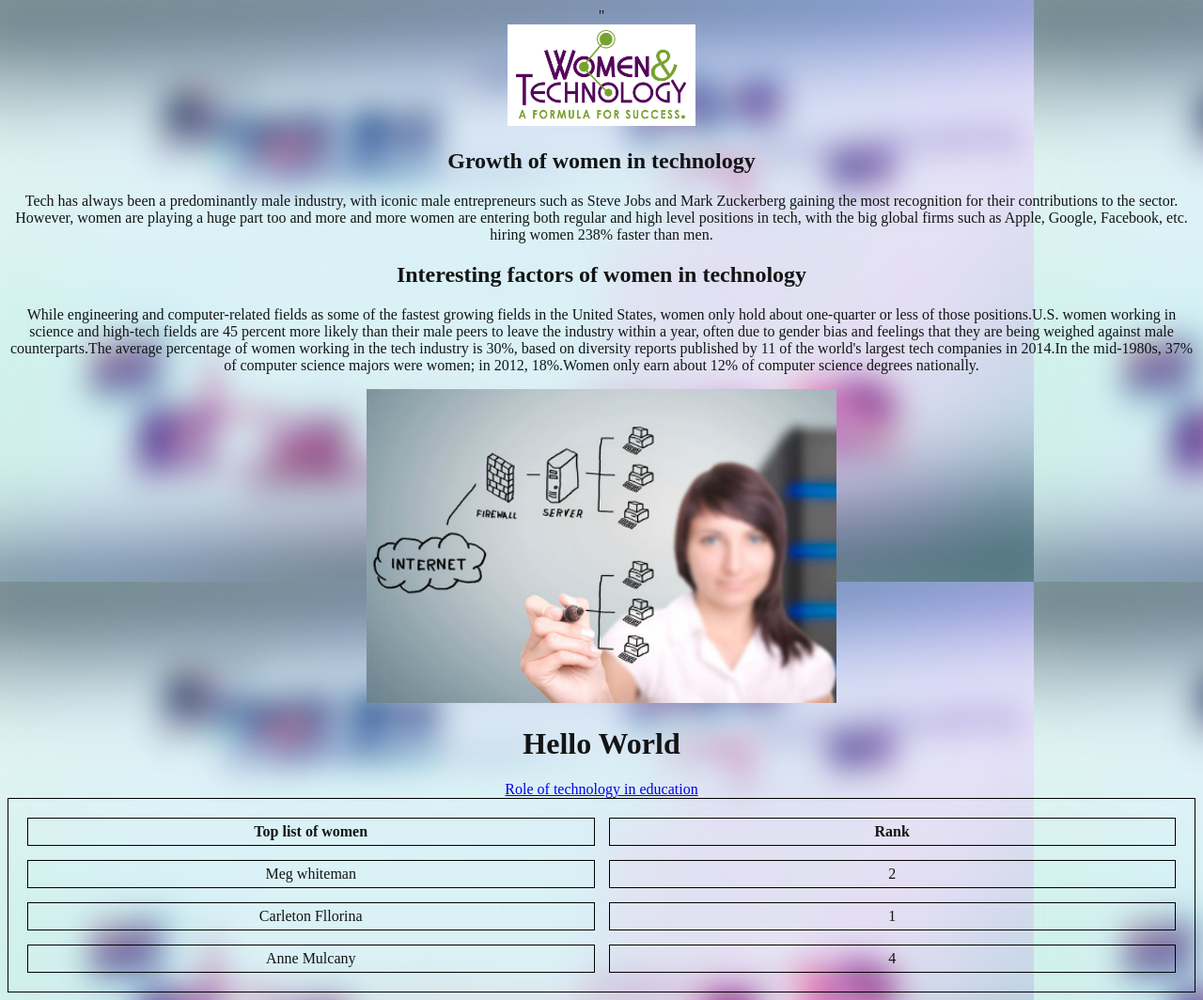
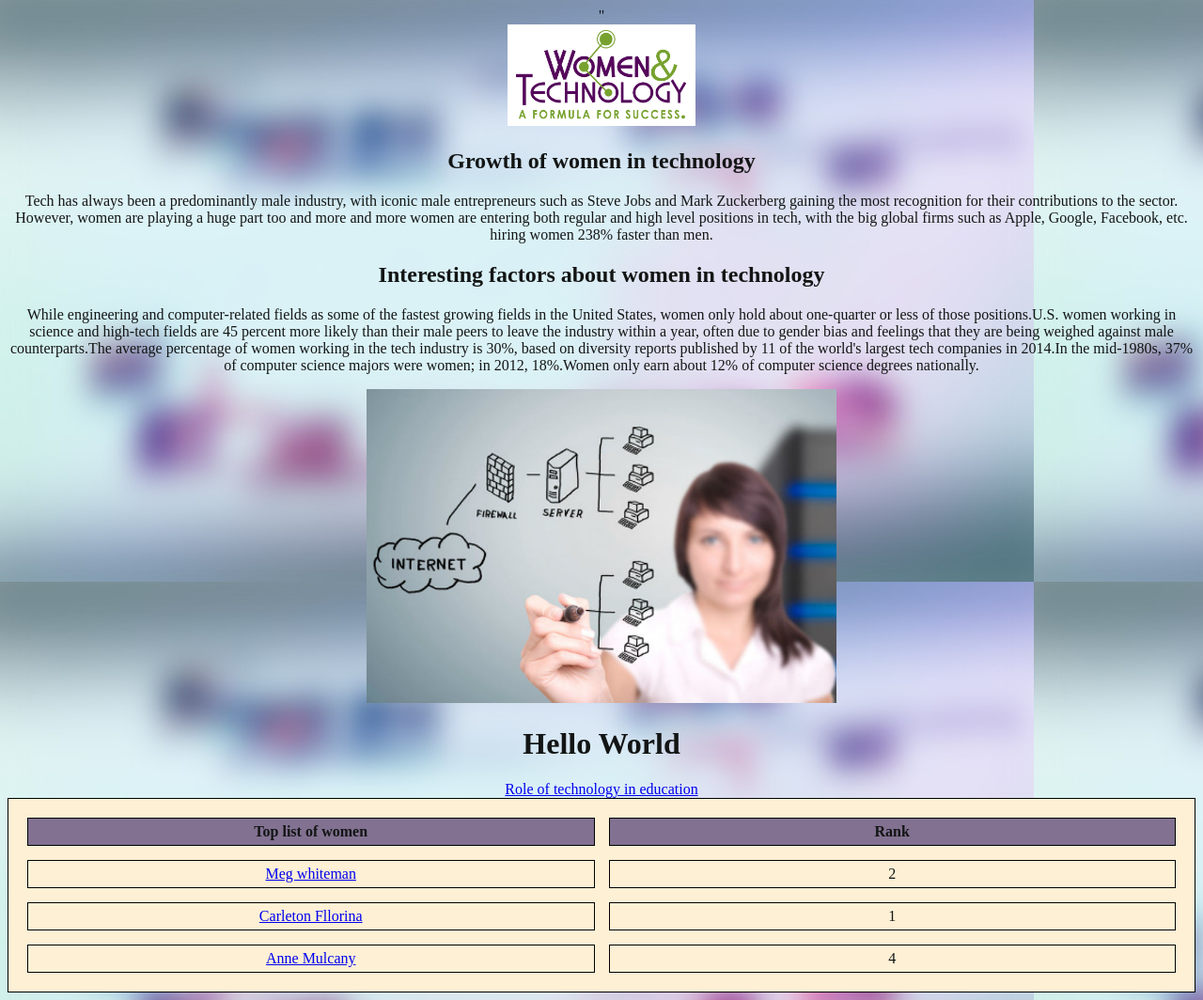
Before and after one commit to manpreetmondair/w1d12017-make-a-page, a plain HTML site: page Index.html in a window 1280 px wide. Shown: the whole page at 94% size. Drawn offline with Linux system fonts and the light colour scheme.

Commit message:
added hyperlinks

```diff
--- a/Index.html
+++ b/Index.html
@@ -2,6 +2,7 @@
 <html>
 <head>
     <style>
+
                      table, th, td {
                      border: 1px solid black;
                      padding: 5px;
@@ -22,7 +23,7 @@ table {
                 </p>
             </section>
         <section>
-               <h1>Interesting factors of women in technology</h1>
+               <h1>Interesting factors about women in technology</h1>
                  <p>While engineering and computer-related fields as some of the fastest growing fields in the United States, women only hold about one-quarter or less of those positions.U.S. women working in science and high-tech fields are 45 percent more likely than their male peers to leave the industry within a year, often due to gender bias and feelings that they are being weighed against male counterparts.The average percentage of women working in the tech industry is 30%, based on diversity reports published by 11 of the world's largest tech companies in 2014.In the mid-1980s, 37% of computer science majors were women; in 2012, 18%.Women only earn about 12% of computer science degrees nationally.
                    </p>
                    </section>
@@ -33,23 +34,23 @@ table {
              Role of technology in education
           </a>
 
-          <table border="1" width="100%">
-              <tr>
+          <table bgcolor="#FDF0D5" border="1" width="100%">
+              <tr bgcolor="#827191">
                   <th width="50%">Top list of women</th>
                   <th width="50%">Rank</th>
             </tr>
                  <tr>
-                     <td>Meg whiteman</td>
+                     <td><a href="https://en.wikipedia.org/wiki/Meg_Whitman">Meg whiteman</a></td>
                      <td>2</td>
                 </tr>
 
                 <tr>
-                    <td> Carleton Fllorina</td>
+                    <td> <a href="http://www.computerworlduk.com/galleries/careers/10-most-powerful-women-in-tech-3613276/">Carleton Fllorina</a></td>
                     <td> 1 </td>
                 </tr>
 
                 <tr>
-                    <td>Anne Mulcany</td>
+                    <td><a href="https://en.wikipedia.org/wiki/Anne_M._Mulcahy">Anne Mulcany</a></td>
                     <td>4</td>
                 </table>
 
```
Lines whose indentation alone changed are shown as unchanged.
